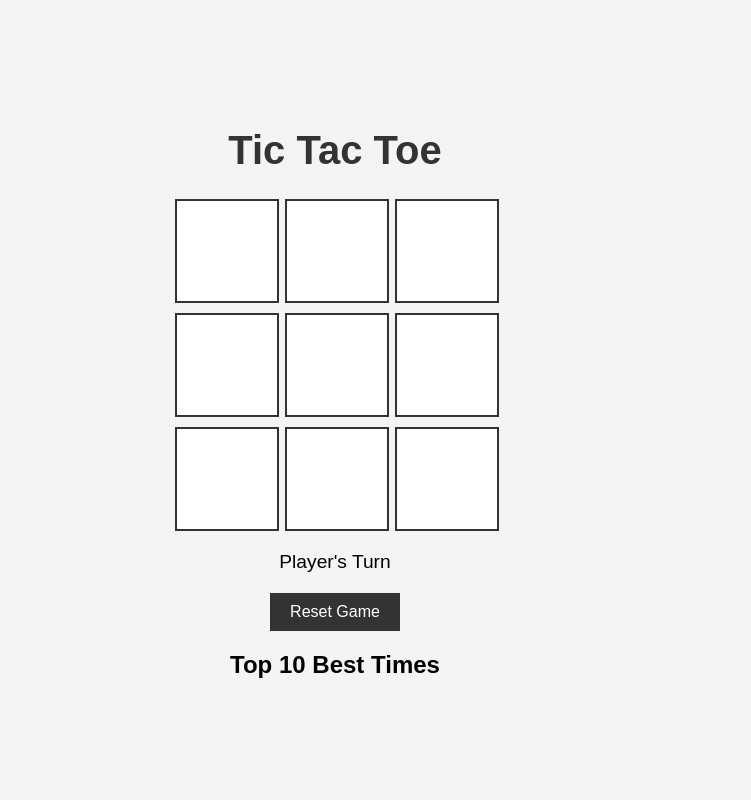
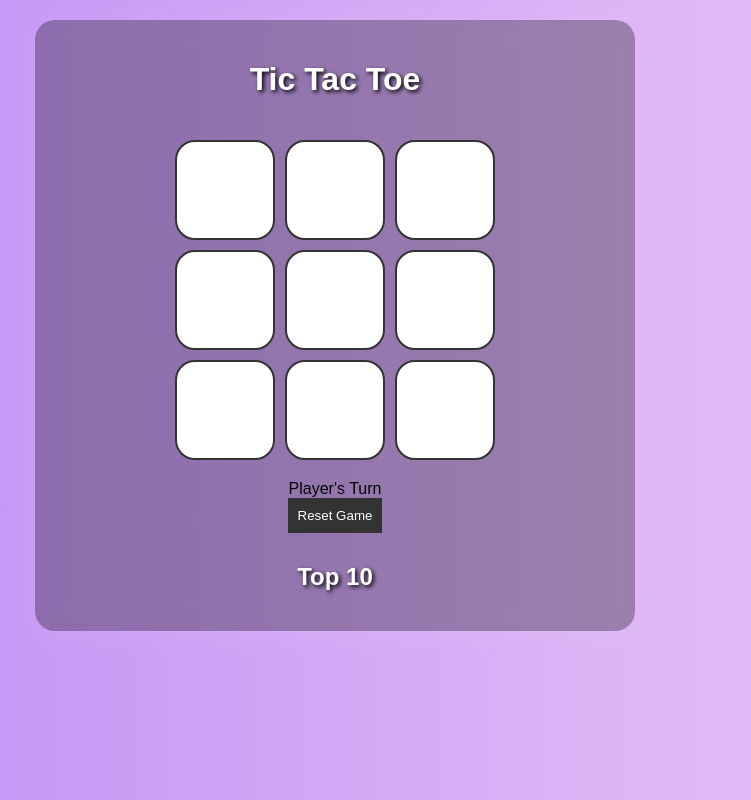
Before and after one commit to ricardouriegas/web-programming-practices, a PHP site: page /practice3/index.html in a window 1280 px wide. Shown: the whole page, without its empty margins (305-1056 px from the left). Run offline with PHP 8.4, Linux system fonts and the light colour scheme.

Commit message:
page ready i think

```diff
--- a/practice3/css/style.css
+++ b/practice3/css/style.css
@@ -1,20 +1,107 @@
+* {
+    box-sizing: border-box;
+}
+
 body {
     font-family: Arial, sans-serif;
-    background-color: #f4f4f4;
-    display: flex;
-    justify-content: center;
-    align-items: center;
-    height: 100vh;
     margin: 0;
+    padding: 0;
+    padding-bottom: 50px;
 }
 
-.container {
+header {
+    background-color: #00000057;
+    /* blur the background color */
+    backdrop-filter: blur(20px);
+    color: white;
+    text-align: center;
+    width: 90%;
+    margin: 0 auto;
+    border-radius: 80px;
+}
+
+h1, h2 {
+    color: #ffffff;
+    /* shadown */
+    text-shadow: 2px 2px 4px #000000;
+
+    /* center */
     text-align: center;
 }
 
-h1 {
-    font-size: 2.5rem;
-    color: #333;
+input, button {
+    padding: 10px;
+    margin-bottom: 10px;
+}
+
+button {
+    background-color: #333;
+    color: white;
+    border: none;
+    cursor: pointer;
+}
+
+button:hover {
+    background-color: #555;
+}
+
+footer {
+    background-color: #000000b2;
+    /* blur the background color */
+    backdrop-filter: blur(20px);
+    color: white;
+    text-align: center;
+    padding: 8px;
+    position: fixed;
+    width: 100%;
+    bottom: 0;
+}
+
+/* Rounded container with blur */
+.blur-container {
+    background: rgba(0, 0, 0, 0.295);
+    backdrop-filter: blur(10px);
+    border-radius: 20px;
+    box-shadow: 0 4px 30px rgba(255, 255, 255, 0.1);
+    padding: 20px;
+    overflow-y: auto;
+    /* center margin */
+    margin: 0 auto;
+    width: 90%;
+    max-width: 600px;
+    margin-top: 20px;
+    margin-bottom: 20px;
+
+    /* center all the items inside */
+    display: flex;
+    flex-direction: column;
+    align-items: center;
+
+}
+
+/* Background animation */
+.blur-background {
+    position: fixed;
+    top: 0;
+    left: 0;
+    width: 100%;
+    height: 100%;
+    background: linear-gradient(270deg, #f3d4f7, #c698f5, #a1ade6, #a8f2f5, #e7afaf);
+    background-size: 400% 400%;
+    animation: gradientAnimation 20s ease infinite;
+    z-index: -1; /* Place behind content */
+}
+
+@keyframes gradientAnimation {
+    0% {
+        background-position: 0% 50%;
+    }
+    50% {
+        background-position: 100% 50%;
+    }
+    100% {
+        background-position: 0% 50%;
+    }
 }
 
 .game-board {
@@ -29,6 +116,7 @@
     height: 100px;
     background-color: #fff;
     border: 2px solid #333;
+    border-radius: 20px;
     display: flex;
     justify-content: center;
     align-items: center;
@@ -36,35 +124,71 @@
     cursor: pointer;
 }
 
-.cell:hover {
-    background-color: #f0f0f0;
+/* /////////////////////////////////////////////////////////////// */
+/* animation */
+/* /////////////////////////////////////////////////////////////// */
+.rolldown-list {
+    text-align: center;
+    padding: 0;
+    margin: 0;
+    counter-reset: list-counter; /* Inicializa el contador */
 }
 
-.status {
-    font-size: 1.2rem;
-    margin: 20px 0;
+.rolldown-list li {
+    padding: 1em;
+    margin-bottom: 2em;
+    display: inline-block;
+    text-transform: uppercase;
+    border-radius: 20px;
+    position: relative;
+    animation: rolldown .7s 1;
+    transform-origin: 50% 0;
+    animation-fill-mode: forwards;
+    counter-increment: list-counter; /* Incrementa el contador */
+    transition: transform 0.3s ease; /* Transición suave al hacer hover */
 }
 
-.reset-btn {
-    padding: 10px 20px;
-    font-size: 1rem;
-    cursor: pointer;
-    background-color: #333;
-    color: #fff;
-    border: none;
+.rolldown-list li:hover {
+    transform: scale(1.05); /* Pequeño efecto de zoom en hover */
 }
 
-ul.best-times {
-    list-style-type: none;
-    padding: 0;
-    max-width: 200px;
-    margin: 0 auto;
+.rolldown-list li::before {
+    content: counter(list-counter); /* Muestra el número del contador */
+    position: absolute;
+    top: -2em;
+    left: 50%;
+    transform: translateX(-50%);
+    font-size: 1.2em;
+    font-weight: bold;
+    color: #1f1f1f;
+    opacity: 0; /* Empieza invisible */
+    transition: opacity 0.4s ease, top 0.4s ease; /* Transiciones para suavizar la aparición */
 }
 
-ul.best-times li {
-    background-color: #333;
-    color: #fff;
-    padding: 10px;
-    margin-bottom: 5px;
-    border-radius: 5px;
+.rolldown-list li:hover::before {
+    opacity: 1; /* Hace visible el número gradualmente */
+    top: -1em; /* Desplaza el número suavemente hacia arriba */
 }
+
+.rolldown-list li:nth-child(2n) {
+    background-color: #dccfec5b;
+}
+
+.rolldown-list li:nth-child(2n+1) {
+    background-color: #ff66f760;
+}
+
+@keyframes rolldown {
+    0% {
+        visibility: visible;
+        transform: rotateX(180deg) perspective(500px);
+    }
+    70% {
+        visibility: visible;
+        transform: rotateX(-20deg);
+    }
+    100% {
+        visibility: visible;
+        transform: rotateX(0deg);
+    }
+}
--- a/practice3/index.html
+++ b/practice3/index.html
@@ -7,7 +7,8 @@
     <link rel="stylesheet" href="css/style.css">
 </head>
 <body>
-    <div class="container">
+    <div class="blur-background"></div>
+    <div class="blur-container">
         <h1>Tic Tac Toe</h1>
         <div id="game-board" class="game-board">
             <div class="cell" data-index="0"></div>
@@ -25,8 +26,8 @@
 
         <button id="reset-btn" class="reset-btn">Reset Game</button>
 
-        <h2>Top 10 Best Times</h2>
-        <ul id="best-times" class="best-times"></ul>
+        <h2>Top 10</h2>
+        <ol id="best-times" class="rolldown-list"></ol>
     </div>
 
     <script src="js/index.js"></script>
```
Also changed, not shown: practice3/js/index.js (+17 -14 lines).
